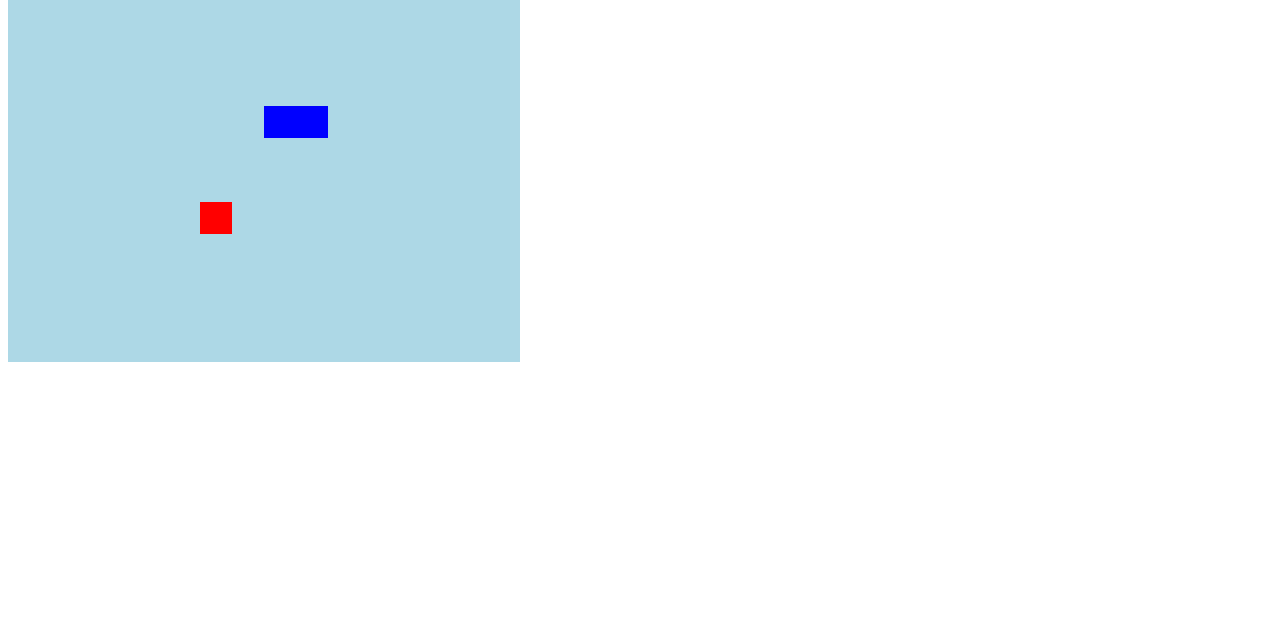
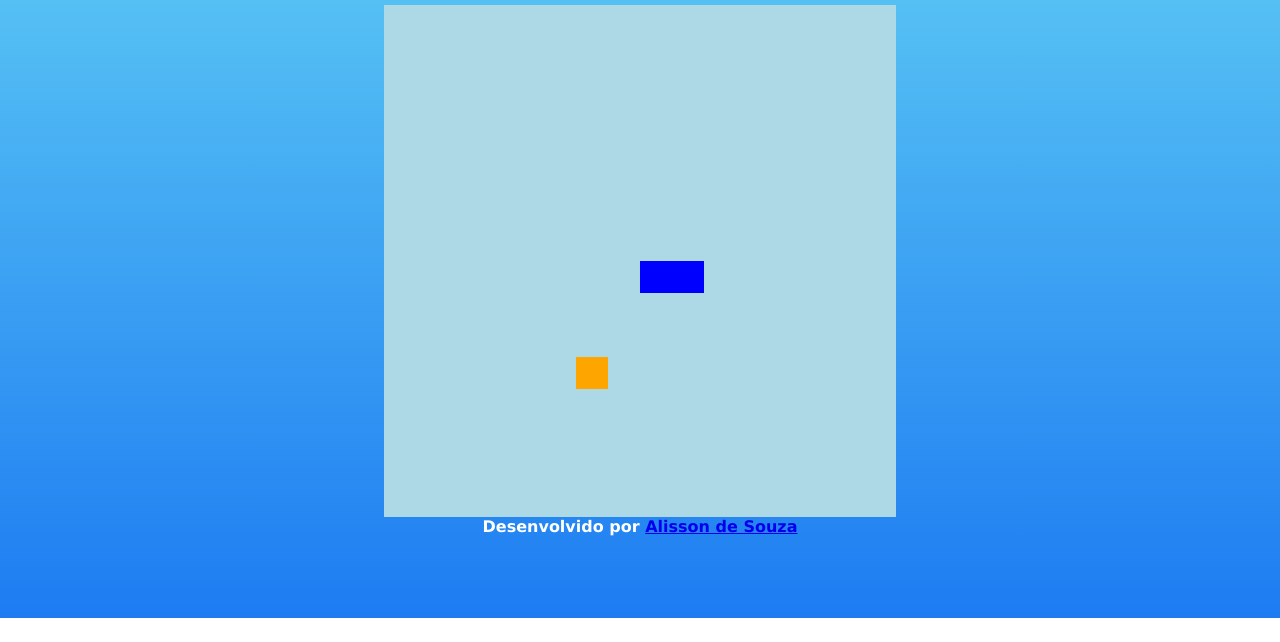
Before and after one commit to larzx8/snake-game, a plain HTML site: page index.html in a window 1280 px wide. Shown: the part 158-800 px from the top of the page. Drawn offline with Linux system fonts and the light colour scheme.

Commit message:
game styles]

```diff
--- a/index.html
+++ b/index.html
@@ -11,7 +11,11 @@
 </head>
 
 <body>
+    <h1>&#127918; SNAKE GAME! &#127918;</h1>
     <canvas id="snake" width="512" height="512"></canvas>
+    <footer>Desenvolvido por
+        <a href="https://github.com/larzx8" target="_blank">Alisson de Souza</a>
+    </footer>
 </body>
 
 </html>
--- a/script.js
+++ b/script.js
@@ -25,7 +25,7 @@ function criarCobrinha() {
 }
 
 function drawFood() {
-    context.fillStyle = "red";
+    context.fillStyle = "orange";
     context.fillRect(food.x, food.y, box, box);
 }
 
--- a/style.css
+++ b/style.css
@@ -0,0 +1,14 @@
+body {
+    height: 95vh;
+    width: 95;
+    display: flex;
+    justify-content: center;
+    align-items: center;
+    flex-direction: column;
+    color: white;
+    font-family: Verdana, Geneva, Tahoma, sans-serif;
+    font-weight: 800;
+    background-image: linear-gradient(#63D1F4, #1D7CF2);
+    background-repeat: no-repeat;
+    background-position: center;
+}
```
